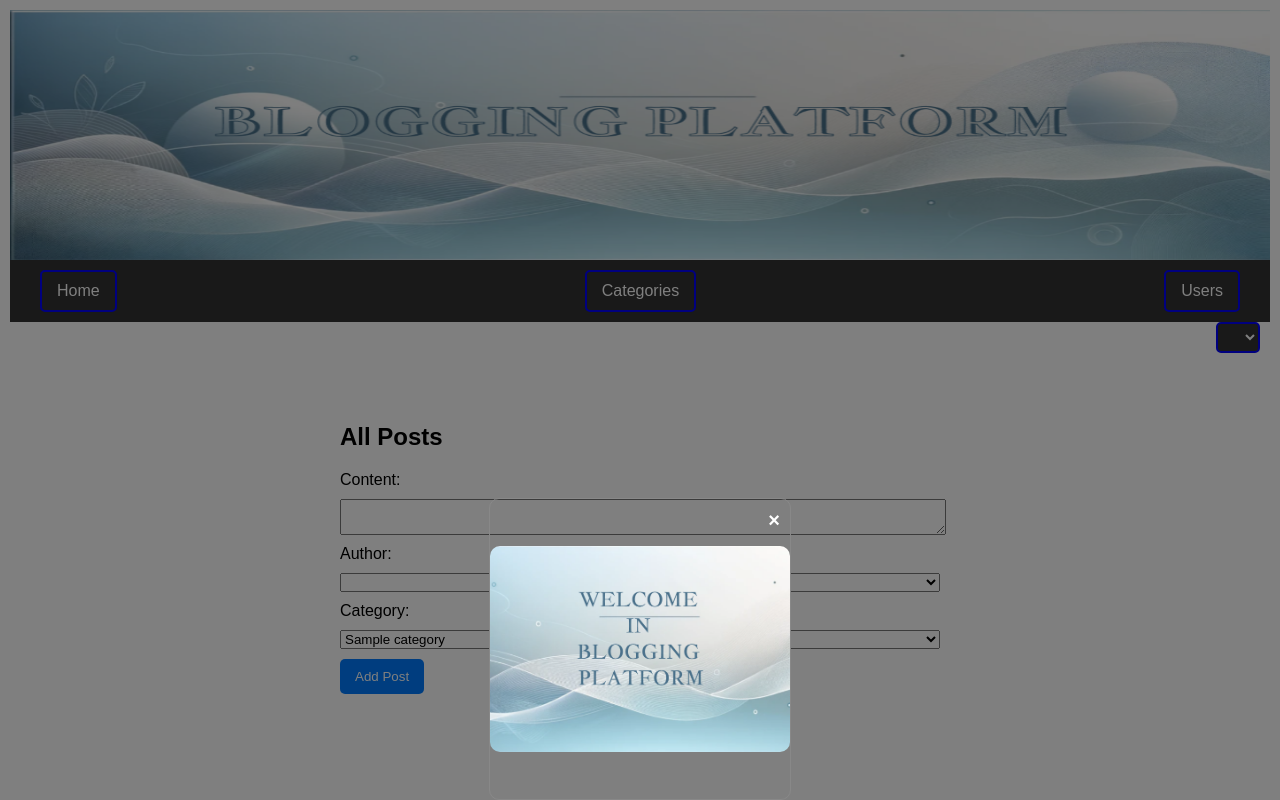
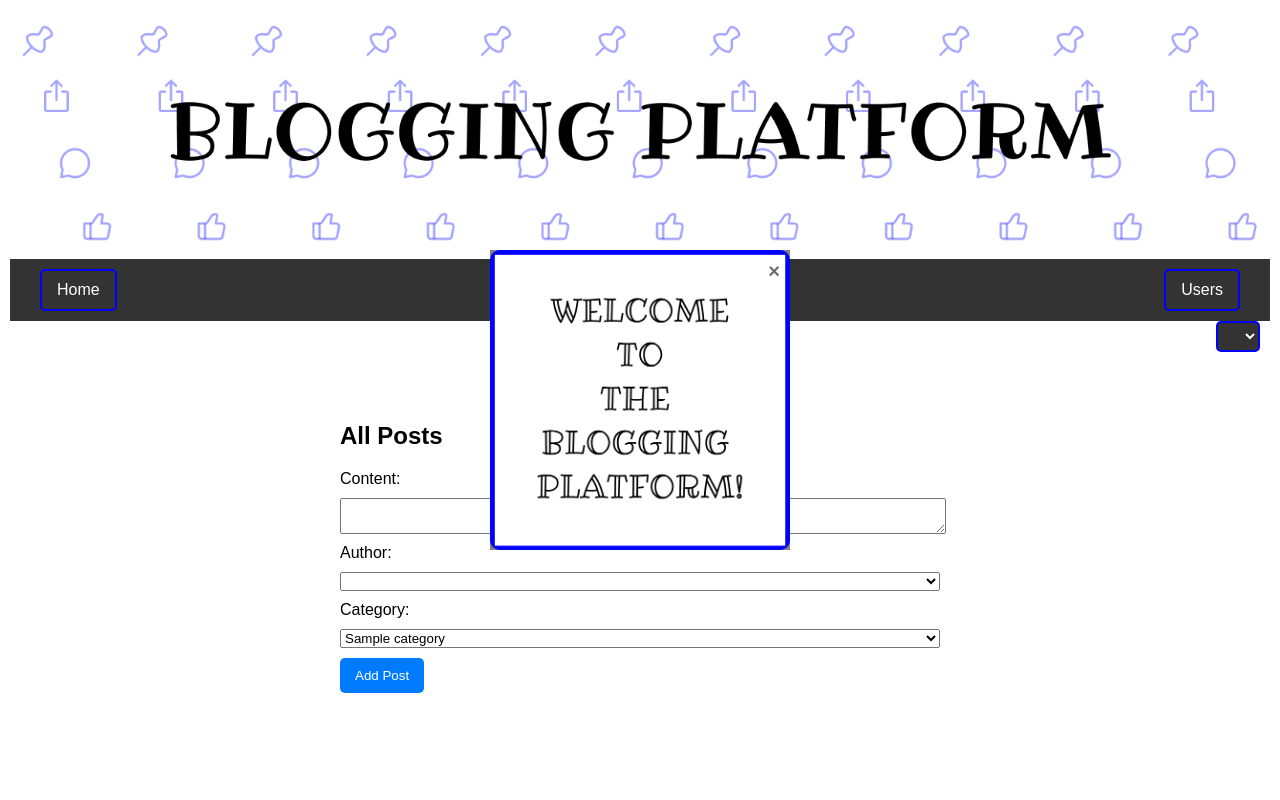
Before and after one commit to 85010/Blogging-Platform, a Spring Boot app: page /search?query=1 in a window 1280 px wide. Run offline with Spring Boot 4, Linux system fonts and the light colour scheme; tables that the repository leaves empty hold one stand-in row (values such as "Sample post"); lists and menus that the app fills with data are empty.

Commit message:
brakuje jednego

```diff
--- a/wap-initial-project/src/main/resources/static/css/style.css
+++ b/wap-initial-project/src/main/resources/static/css/style.css
@@ -102,29 +102,24 @@
 .popup {
     display: none;
     position: fixed;
-    z-index: 1;
-    left: 0;
-    top: 0;
-    width: 100%;
-    height: 100%;
-    overflow: auto;
-    background-color: rgb(0,0,0);
-    background-color: rgba(0,0,0,0.4);
+    top: 50%;
+    left: 50%;
+    transform: translate(-50%, -50%);
+    background-color: rgba(0, 0, 0, 0.5);
     justify-content: center;
     align-items: center;
 }
 
 .popup-content {
-    background-color: #fefefe;
-    margin: auto;
+    background-color: transparent;
     padding: 20px;
-    border: 1px solid #888;
+    border-radius: 10px;
     width: 300px;
     height: 300px;
-    text-align: center;
+    display: flex;
+    justify-content: center;
+    align-items: center;
     position: relative;
-    top: 50%;
-    transform: translateY(-50%);
 }
 
 .close-button {
--- a/wap-initial-project/src/main/resources/templates/categories.html
+++ b/wap-initial-project/src/main/resources/templates/categories.html
@@ -95,7 +95,7 @@
         <h1>Categories</h1>
         <ul class="category-list">
             <li th:each="category : ${categories}">
-                <span class="category-label"><strong>Category:</strong> <a th:href="@{/posts/by-category/{id}(id=${category.id})}" th:text="${category.name}">Category Name</a></span>
+                <span class="category-label"><strong> </strong> <a th:href="@{/posts/by-category/{id}(id=${category.id})}" th:text="${category.name}">Category Name</a></span>
             </li>
         </ul>
         <a class="add-category" th:href="@{/categories/new}">Add New Category</a>
--- a/wap-initial-project/src/main/resources/templates/index.html
+++ b/wap-initial-project/src/main/resources/templates/index.html
@@ -100,10 +100,9 @@
         .popup {
             display: none;
             position: fixed;
-            left: 0;
-            right: 0;
-            top: 0;
-            bottom: 0;
+            top: 50%;
+            left: 50%;
+            transform: translate(-50%, -50%);
             background-color: rgba(0, 0, 0, 0.5);
             justify-content: center;
             align-items: center;
@@ -111,15 +110,16 @@
 
         .popup-content {
             background-color: transparent;
-            padding: 0;
+            padding: 00px;
             border-radius: 10px;
             width: 300px;
             height: 300px;
-            position: relative;
             display: flex;
             justify-content: center;
             align-items: center;
+            position: relative;
         }
+
 
         .close-button {
             position: absolute;
@@ -128,7 +128,7 @@
             cursor: pointer;
             font-size: 20px;
             font-weight: bold;
-            color: white;
+            color: rgb(109, 109, 109);
         }
 
         .popup-image {
```
Also changed, not shown: wap-initial-project/src/main/resources/templates/posts_by_category.html (+4 -4 lines), wap-initial-project/src/main/resources/static/images/banner.png, wap-initial-project/src/main/resources/static/images/popup-image.png.
